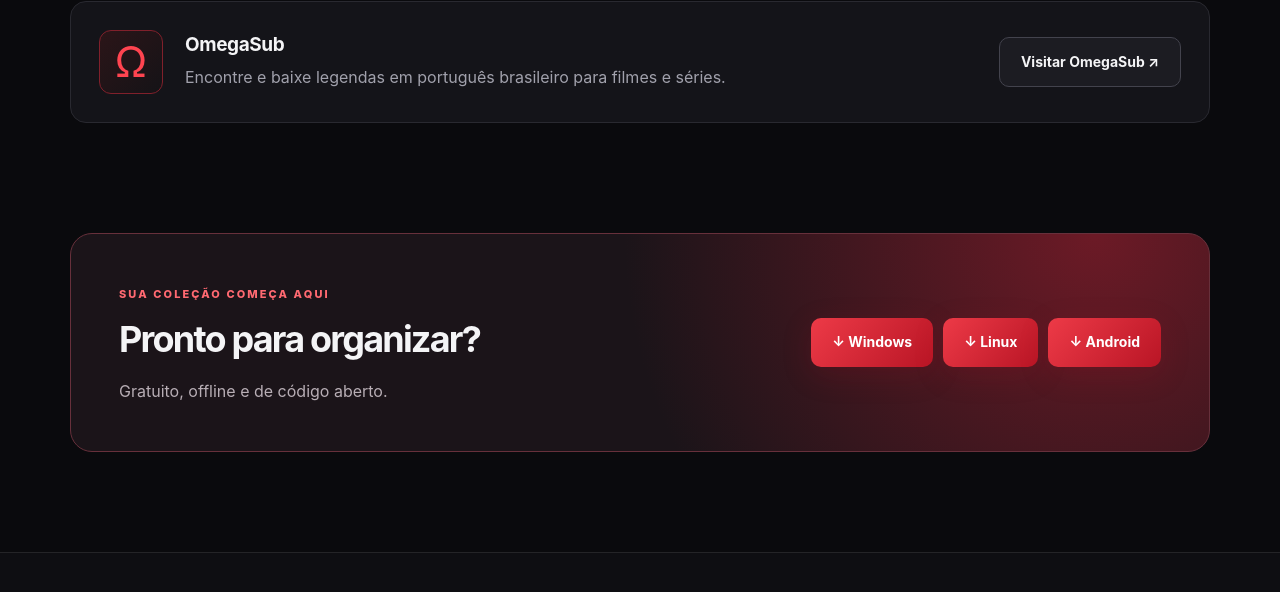
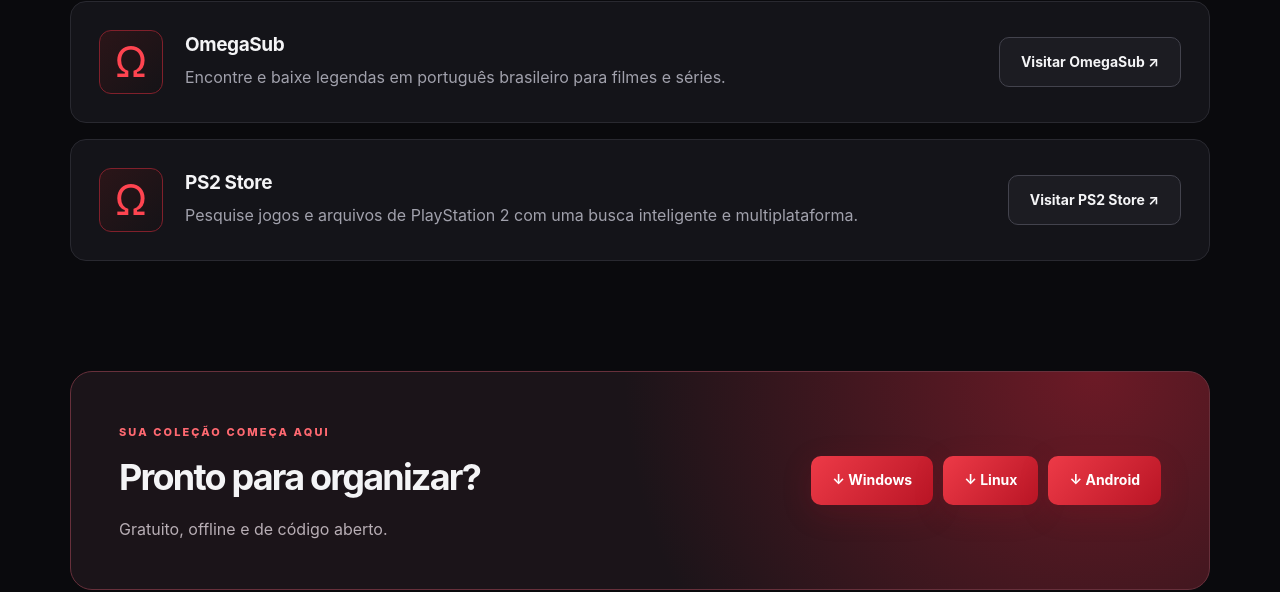
Before and after one commit to OmegaCollection/omegacollection.github.io, a plain HTML site: page index.html in a window 1280 px wide. Shown: the part 4987-5579 px from the top of the page. Drawn offline with Linux system fonts and the light colour scheme.

Commit message:
Add files via upload

```diff
--- a/index.html
+++ b/index.html
@@ -244,6 +244,16 @@
           </div>
           <a class="button secondary" href="https://omegasub.github.io/">Visitar OmegaSub ↗</a>
         </article>
+        <article class="project-card" style="margin-top: 16px;">
+          <div class="omega" aria-hidden="true">
+            Ω
+          </div>
+          <div>
+            <h3>PS2 Store</h3>
+            <p>Pesquise jogos e arquivos de PlayStation 2 com uma busca inteligente e multiplataforma.</p>
+          </div>
+          <a class="button secondary" href="https://omegaps2store.github.io/">Visitar PS2 Store ↗</a>
+        </article>
       </section>
       <section class="container final-cta">
         <div>
```
